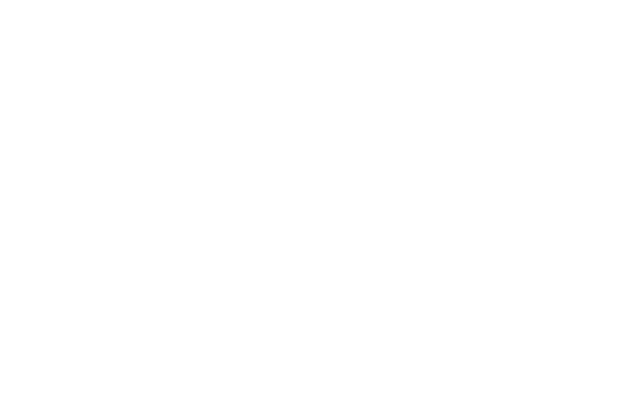
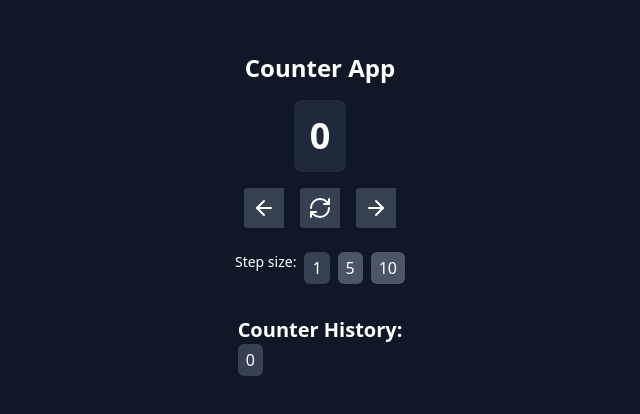
Before and after one commit to abok-cymk/counter-app, a React (Vite) app: page / in a window 1280 px wide. Shown: the part 186-600 px from the top of the page, without its empty margins (320-960 px from the left). Built offline with nearby package versions, Linux system fonts and the light colour scheme.

Commit message:
finished the App.jsx

```diff
--- a/src/App.jsx
+++ b/src/App.jsx
@@ -1,7 +1,31 @@
+import { useState } from "react";
+import Counter from "./components/Counter";
+import CounterHistory from "./components/CounterHistory";
+
 const App = () => {
+  const [count, setCount] = useState(0);
+  const [history, setHistory] = useState([0]);
+
+  // Finction to update count and history
+  const updateCount = (newCount) => {
+    setCount(newCount);
+
+    // Update history with the new count
+    setHistory((prevHistory) => {
+      const updatedHistory = [...prevHistory, newCount];
+      return updatedHistory.slice(-5); // Keep only the last 5 values
+    });
+  };
+
+  // Function to restore a count from history
+  const restoreCount = (restoredCount) => {
+    setCount(restoredCount);
+  }
   return (
-    <div>
-
+    <div className="bg-gray-900 text-white min-h-screen p-4 flex flex-col items-center justify-center gap-4">
+      <h1 className="text-2xl font-bold">Counter App</h1>
+      <Counter count={count} onCountChange={updateCount}/>
+      <CounterHistory history={history} onRestore={restoreCount}/>
     </div>
   );
 }
```
